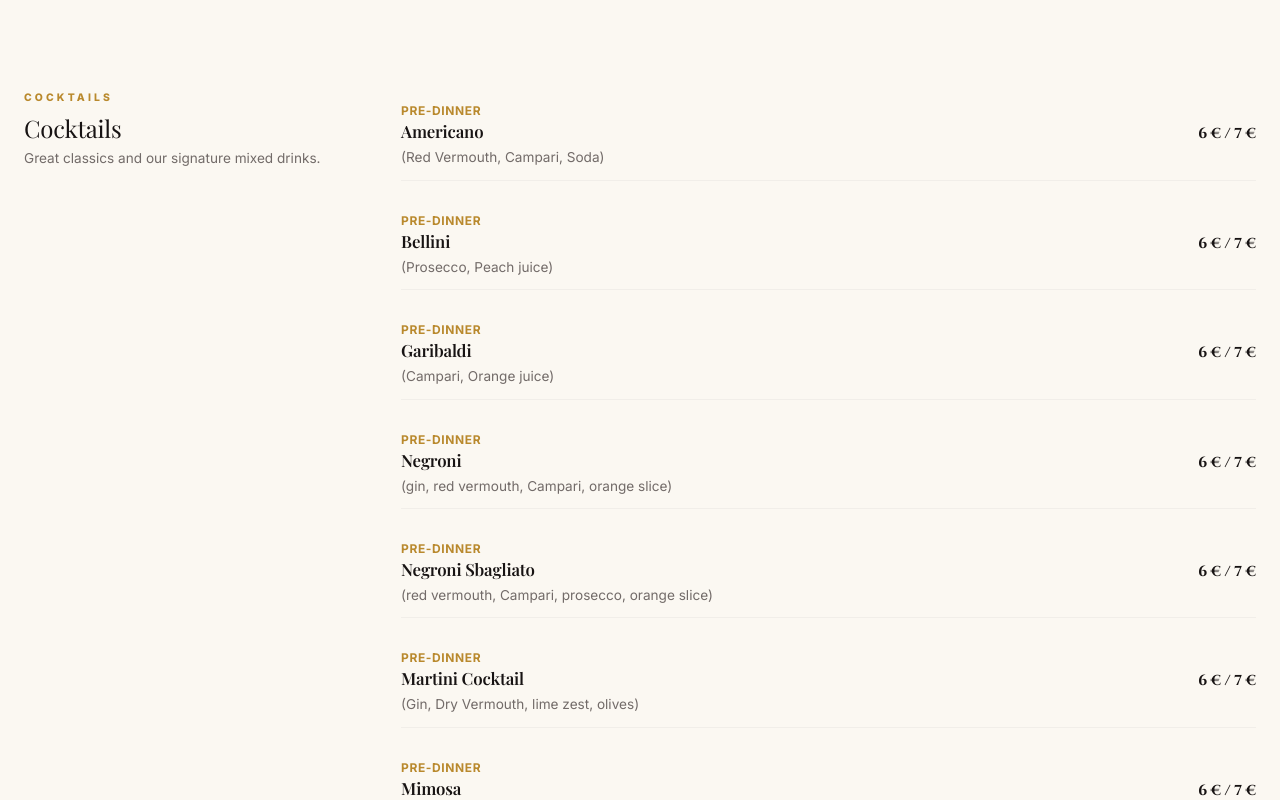
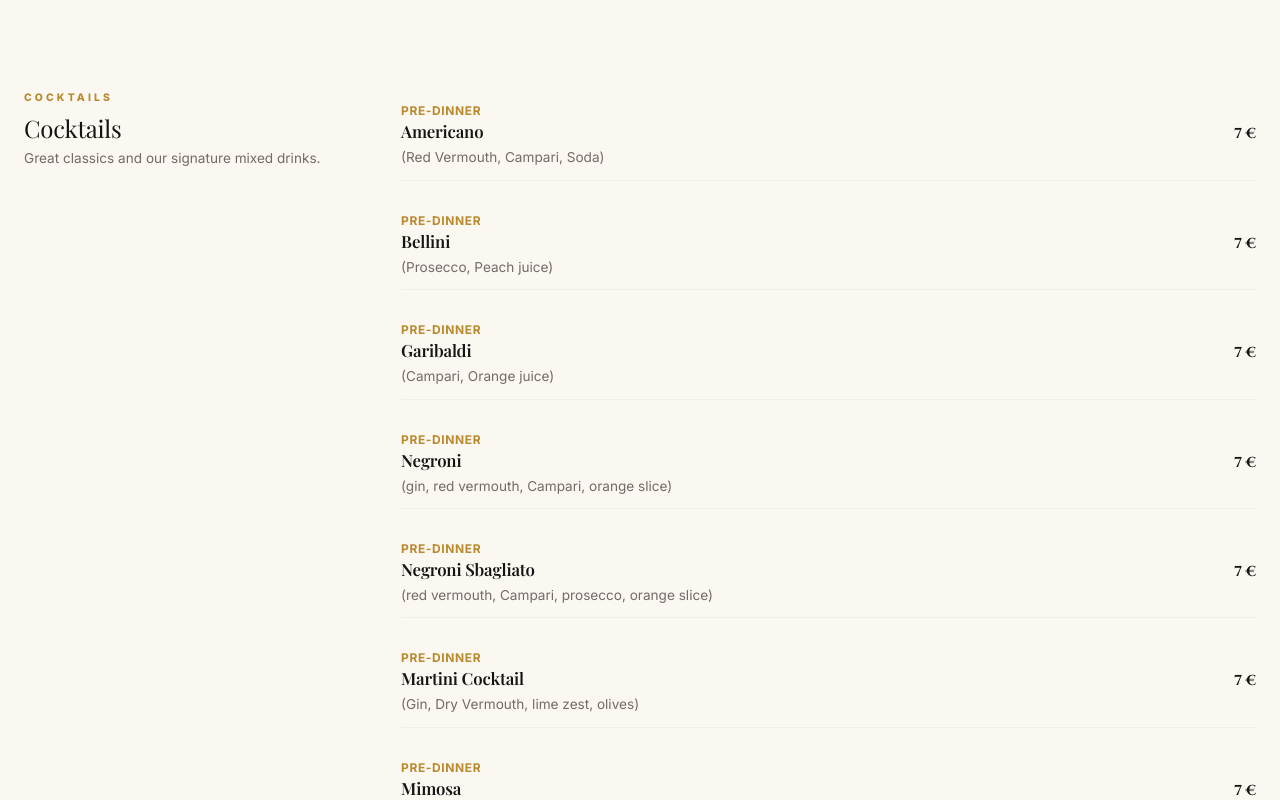
Before and after one commit to davidesciaccaa/AngoloDiVino, a React (Vite) app in the folder frontend/: page / in a window 1280 px wide. Shown: the part 1340-2140 px from the top of the page. Built offline with nearby package versions, Linux system fonts and the light colour scheme; no server answers; a web font is replaced by a local one.

Commit message:
refactor(menu): modify cocktail price

```diff
--- a/frontend/src/App.jsx
+++ b/frontend/src/App.jsx
@@ -49,57 +49,57 @@ const fallbackMenuSections = [
     title: 'Cocktails',
     description: 'I grandi classici e le nostre proposte miscelate.',
     items: [
-      // Pre-Dinner (6/7 euro)
-      { id: 'americano', name: 'Americano', subtitle: 'Pre-Dinner', description: '(Vermouth Rosso, Campari, Soda)', notes: [], price: '6 € / 7 €' },
-      { id: 'bellini', name: 'Bellini', subtitle: 'Pre-Dinner', description: '(Prosecco, Succo di pesca)', notes: [], price: '6 € / 7 €' },
-      { id: 'garibaldi', name: 'Garibaldi', subtitle: 'Pre-Dinner', description: '(Campari, Succo d\'Arancia)', notes: [], price: '6 € / 7 €' },
-      { id: 'negroni', name: 'Negroni', subtitle: 'Pre-Dinner', description: '(gin, Vermouth rosso, Campari, Fetta d\'arancia)', notes: [], price: '6 € / 7 €' },
-      { id: 'negroni_sbagliato', name: 'Negroni Sbagliato', subtitle: 'Pre-Dinner', description: '(Vermouth rosso, Campari, prosecco, Fetta d\'arancia)', notes: [], price: '6 € / 7 €' },
-      { id: 'martini_cocktail', name: 'Martini Cocktail', subtitle: 'Pre-Dinner', description: '(Gin, Vermouth Dry, scorza di lime, olive)', notes: [], price: '6 € / 7 €' },
-      { id: 'mimosa', name: 'Mimosa', subtitle: 'Pre-Dinner', description: '(Prosecco, Succo d\'arancia)', notes: [], price: '6 € / 7 €' },
-      { id: 'kir', name: 'Kir', subtitle: 'Pre-Dinner', description: '(vino bianco fermo, Crème de Cassis)', notes: [], price: '6 € / 7 €' },
-      { id: 'kir_royale', name: 'Kir Royale', subtitle: 'Pre-Dinner', description: '(prosecco, Crème de Cassis)', notes: [], price: '6 € / 7 €' },
-      { id: 'rossini', name: 'Rossini', subtitle: 'Pre-Dinner', description: '(Prosecco, Fragola)', notes: [], price: '6 € / 7 €' },
-      { id: 'aperol_spritz', name: 'Aperol Spritz', subtitle: 'Pre-Dinner', description: '(Prosecco, Aperol, Soda, fetta d\'arancia)', notes: [], price: '6 € / 7 €' },
-      { id: 'campari_spritz', name: 'Campari Spritz', subtitle: 'Pre-Dinner', description: '(Prosecco, Campari, Soda, fetta d\'arancia)', notes: [], price: '6 € / 7 €' },
-      { id: 'manhattan', name: 'Manhattan', subtitle: 'Pre-Dinner', description: '(rye whiskey, vermouth rosso, angostura, ciliegina)', notes: [], price: '6 € / 7 €' },
-      { id: 'dry_manhattan', name: 'Dry Manhattan', subtitle: 'Pre-Dinner', description: '(rye whiskey, vermouth dry, angostura, buccia di limone)', notes: [], price: '6 € / 7 €' },
-      { id: 'perfect_manhattan', name: 'Perfect Manhattan', subtitle: 'Pre-Dinner', description: '(rye whiskey, vermouth rosso, vermouth dry, ciliegina)', notes: [], price: '6 € / 7 €' },
-      { id: 'rob_roy', name: 'Rob Roy', subtitle: 'Pre-Dinner', description: '(Scotch whisky, vermouth rosso, angostura, ciliegina)', notes: [], price: '6 € / 7 €' },
-      { id: 'dry_martini', name: 'Dry Martini', subtitle: 'Pre-Dinner / Martini Cocktails', description: '(gin, vermouth dry, sprizzo di buccia di limone)', notes: [], price: '6 € / 7 €' },
-      { id: 'vodka_martini', name: 'Vodka Martini', subtitle: 'Pre-Dinner / Martini Cocktails', description: '(vodka, vermouth dry, sprizzo di buccia di limone)', notes: [], price: '6 € / 7 €' },
-      { id: 'sweet_martini', name: 'Sweet Martini', subtitle: 'Pre-Dinner / Martini Cocktails', description: '(gin, vermouth rosso, ciliegina)', notes: [], price: '6 € / 7 €' },
-      { id: 'perfect_martini', name: 'Perfect Martini', subtitle: 'Pre-Dinner / Martini Cocktails', description: '(gin, vermouth rosso, vermouth dry, ciliegina)', notes: [], price: '6 € / 7 €' },
+      // Pre-Dinner (7 euro) - Aperol/Campari Spritz (6 euro)
+      { id: 'americano', name: 'Americano', subtitle: 'Pre-Dinner', description: '(Vermouth Rosso, Campari, Soda)', notes: [], price: '7 €' },
+      { id: 'bellini', name: 'Bellini', subtitle: 'Pre-Dinner', description: '(Prosecco, Succo di pesca)', notes: [], price: '7 €' },
+      { id: 'garibaldi', name: 'Garibaldi', subtitle: 'Pre-Dinner', description: '(Campari, Succo d\'Arancia)', notes: [], price: '7 €' },
+      { id: 'negroni', name: 'Negroni', subtitle: 'Pre-Dinner', description: '(gin, Vermouth rosso, Campari, Fetta d\'arancia)', notes: [], price: '7 €' },
+      { id: 'negroni_sbagliato', name: 'Negroni Sbagliato', subtitle: 'Pre-Dinner', description: '(Vermouth rosso, Campari, prosecco, Fetta d\'arancia)', notes: [], price: '7 €' },
+      { id: 'martini_cocktail', name: 'Martini Cocktail', subtitle: 'Pre-Dinner', description: '(Gin, Vermouth Dry, scorza di lime, olive)', notes: [], price: '7 €' },
+      { id: 'mimosa', name: 'Mimosa', subtitle: 'Pre-Dinner', description: '(Prosecco, Succo d\'arancia)', notes: [], price: '7 €' },
+      { id: 'kir', name: 'Kir', subtitle: 'Pre-Dinner', description: '(vino bianco fermo, Crème de Cassis)', notes: [], price: '7 €' },
+      { id: 'kir_royale', name: 'Kir Royale', subtitle: 'Pre-Dinner', description: '(prosecco, Crème de Cassis)', notes: [], price: '7 €' },
+      { id: 'rossini', name: 'Rossini', subtitle: 'Pre-Dinner', description: '(Prosecco, Fragola)', notes: [], price: '7 €' },
+      { id: 'aperol_spritz', name: 'Aperol Spritz', subtitle: 'Pre-Dinner', description: '(Prosecco, Aperol, Soda, fetta d\'arancia)', notes: [], price: '6 €' },
+      { id: 'campari_spritz', name: 'Campari Spritz', subtitle: 'Pre-Dinner', description: '(Prosecco, Campari, Soda, fetta d\'arancia)', notes: [], price: '6 €' },
+      { id: 'manhattan', name: 'Manhattan', subtitle: 'Pre-Dinner', description: '(rye whiskey, vermouth rosso, angostura, ciliegina)', notes: [], price: '7 €' },
+      { id: 'dry_manhattan', name: 'Dry Manhattan', subtitle: 'Pre-Dinner', description: '(rye whiskey, vermouth dry, angostura, buccia di limone)', notes: [], price: '7 €' },
+      { id: 'perfect_manhattan', name: 'Perfect Manhattan', subtitle: 'Pre-Dinner', description: '(rye whiskey, vermouth rosso, vermouth dry, ciliegina)', notes: [], price: '7 €' },
+      { id: 'rob_roy', name: 'Rob Roy', subtitle: 'Pre-Dinner', description: '(Scotch whisky, vermouth rosso, angostura, ciliegina)', notes: [], price: '7 €' },
+      { id: 'dry_martini', name: 'Dry Martini', subtitle: 'Pre-Dinner / Martini Cocktails', description: '(gin, vermouth dry, sprizzo di buccia di limone)', notes: [], price: '7 €' },
+      { id: 'vodka_martini', name: 'Vodka Martini', subtitle: 'Pre-Dinner / Martini Cocktails', description: '(vodka, vermouth dry, sprizzo di buccia di limone)', notes: [], price: '7 €' },
+      { id: 'sweet_martini', name: 'Sweet Martini', subtitle: 'Pre-Dinner / Martini Cocktails', description: '(gin, vermouth rosso, ciliegina)', notes: [], price: '7 €' },
+      { id: 'perfect_martini', name: 'Perfect Martini', subtitle: 'Pre-Dinner / Martini Cocktails', description: '(gin, vermouth rosso, vermouth dry, ciliegina)', notes: [], price: '7 €' },
 
-      // After Dinner (6/7 euro)
-      { id: 'black_russian', name: 'Black Russian', subtitle: 'After Dinner', description: '(Vodka, Kahlua)', notes: [], price: '6 € / 7 €' },
-      { id: 'white_russian', name: 'White Russian', subtitle: 'After Dinner', description: '(Vodka, Kahlua, Crema di latte)', notes: [], price: '6 € / 7 €' },
-      { id: 'cosmopolitan', name: 'Cosmopolitan', subtitle: 'After Dinner', description: '(Vodka, Triple Sec, Cranberry, Limone)', notes: [], price: '6 € / 7 €' },
-      { id: 'daiquiri', name: 'Daiquiri', subtitle: 'After Dinner', description: '(Rum, Succo di limone o lime, Sciroppo di zucchero)', notes: [], price: '6 € / 7 €' },
-      { id: 'french_connection', name: 'French connection', subtitle: 'After Dinner', description: '(Cognac, Disaronno)', notes: [], price: '6 € / 7 €' },
-      { id: 'mexican_passion', name: 'Mexican passion', subtitle: 'After Dinner', description: '(tequila blanco, triple sec, succo di lime, succo di passion fruit, fetta di limone)', notes: [], price: '6 € / 7 €' },
-      { id: 'gin_fizz', name: 'Gin Fizz', subtitle: 'After Dinner', description: '(Gin, Succo di limone, Sciroppo di zucchero, Soda water)', notes: [], price: '6 € / 7 €' },
-      { id: 'godfather', name: 'Godfather', subtitle: 'After Dinner', description: '(Whisky, Disaronno)', notes: [], price: '6 € / 7 €' },
-      { id: 'godmother', name: 'Godmother', subtitle: 'After Dinner', description: '(Vodka, Disaronno)', notes: [], price: '6 € / 7 €' },
-      { id: 'kamikaze', name: 'Kamikaze', subtitle: 'After Dinner', description: '(vodka, triple sec, succo di limone)', notes: [], price: '6 € / 7 €' },
-      { id: 'whitelady', name: 'Whitelady', subtitle: 'After Dinner', description: '(Gin, Triple Sec, Succo di limone)', notes: [], price: '6 € / 7 €' },
-      { id: 'limbo', name: 'Limbo', subtitle: 'After Dinner', description: '(Rum bianco, Creme de banana, Succo d\'arancia)', notes: [], price: '6 € / 7 €' },
-      { id: 'margarita', name: 'Margarita', subtitle: 'After Dinner', description: '(Tequila, Triple Sec, Succo di limone o lime)', notes: [], price: '6 € / 7 €' },
-      { id: 'orgasm', name: 'Orgasm', subtitle: 'After Dinner', description: '(Baileys, Amaretto, Kahlua)', notes: [], price: '6 € / 7 €' },
-      { id: 'melon_ball', name: 'Melon ball', subtitle: 'After Dinner', description: '(Midori, Vodka, Succo d\'arancia)', notes: [], price: '6 € / 7 €' },
-      { id: 'paradise', name: 'Paradise', subtitle: 'After Dinner', description: '(Gin, Apricot brandy, Succo d\'arancia)', notes: [], price: '6 € / 7 €' },
-      { id: 'rusty_nail', name: 'Rusty nail', subtitle: 'After Dinner', description: '(Scotch whisky, Drambuie)', notes: [], price: '6 € / 7 €' },
-      { id: 'sidecar', name: 'Sidecar', subtitle: 'After Dinner', description: '(Cognac, Triple sec o Cointreau, Succo di limone)', notes: [], price: '6 € / 7 €' },
-      { id: 'stinger', name: 'Stinger', subtitle: 'After Dinner', description: '(Brandy, Crema di menta bianca)', notes: [], price: '6 € / 7 €' },
+      // After Dinner (8 euro)
+      { id: 'black_russian', name: 'Black Russian', subtitle: 'After Dinner', description: '(Vodka, Kahlua)', notes: [], price: '8 €' },
+      { id: 'white_russian', name: 'White Russian', subtitle: 'After Dinner', description: '(Vodka, Kahlua, Crema di latte)', notes: [], price: '8 €' },
+      { id: 'cosmopolitan', name: 'Cosmopolitan', subtitle: 'After Dinner', description: '(Vodka, Triple Sec, Cranberry, Limone)', notes: [], price: '8 €' },
+      { id: 'daiquiri', name: 'Daiquiri', subtitle: 'After Dinner', description: '(Rum, Succo di limone o lime, Sciroppo di zucchero)', notes: [], price: '8 €' },
+      { id: 'french_connection', name: 'French connection', subtitle: 'After Dinner', description: '(Cognac, Disaronno)', notes: [], price: '8 €' },
+      { id: 'mexican_passion', name: 'Mexican passion', subtitle: 'After Dinner', description: '(tequila blanco, triple sec, succo di lime, succo di passion fruit, fetta di limone)', notes: [], price: '8 €' },
+      { id: 'gin_fizz', name: 'Gin Fizz', subtitle: 'After Dinner', description: '(Gin, Succo di limone, Sciroppo di zucchero, Soda water)', notes: [], price: '8 €' },
+      { id: 'godfather', name: 'Godfather', subtitle: 'After Dinner', description: '(Whisky, Disaronno)', notes: [], price: '8 €' },
+      { id: 'godmother', name: 'Godmother', subtitle: 'After Dinner', description: '(Vodka, Disaronno)', notes: [], price: '8 €' },
+      { id: 'kamikaze', name: 'Kamikaze', subtitle: 'After Dinner', description: '(vodka, triple sec, succo di limone)', notes: [], price: '8 €' },
+      { id: 'whitelady', name: 'Whitelady', subtitle: 'After Dinner', description: '(Gin, Triple Sec, Succo di limone)', notes: [], price: '8 €' },
+      { id: 'limbo', name: 'Limbo', subtitle: 'After Dinner', description: '(Rum bianco, Creme de banana, Succo d\'arancia)', notes: [], price: '8 €' },
+      { id: 'margarita', name: 'Margarita', subtitle: 'After Dinner', description: '(Tequila, Triple Sec, Succo di limone o lime)', notes: [], price: '8 €' },
+      { id: 'orgasm', name: 'Orgasm', subtitle: 'After Dinner', description: '(Baileys, Amaretto, Kahlua)', notes: [], price: '8 €' },
+      { id: 'melon_ball', name: 'Melon ball', subtitle: 'After Dinner', description: '(Midori, Vodka, Succo d\'arancia)', notes: [], price: '8 €' },
+      { id: 'paradise', name: 'Paradise', subtitle: 'After Dinner', description: '(Gin, Apricot brandy, Succo d\'arancia)', notes: [], price: '8 €' },
+      { id: 'rusty_nail', name: 'Rusty nail', subtitle: 'After Dinner', description: '(Scotch whisky, Drambuie)', notes: [], price: '8 €' },
+      { id: 'sidecar', name: 'Sidecar', subtitle: 'After Dinner', description: '(Cognac, Triple sec o Cointreau, Succo di limone)', notes: [], price: '8 €' },
+      { id: 'stinger', name: 'Stinger', subtitle: 'After Dinner', description: '(Brandy, Crema di menta bianca)', notes: [], price: '8 €' },
 
-      // Long Drinks (6 euro)
-      { id: 'cuba_libre', name: 'Cuba Libre', subtitle: 'Long Drinks', description: '(Rum, Coca cola, Succo di lime)', notes: [], price: '6 €' },
-      { id: 'lynchburg_lemonade', name: 'Lynchburg lemonade', subtitle: 'Long Drinks', description: '(jack Daniel\'s, triple sec, succo di limone, sprite)', notes: [], price: '6 €' },
-      { id: 'pina_colada', name: 'Pina colada', subtitle: 'Long Drinks', description: '(Rum, Crema di cocco, Ananas)', notes: [], price: '6 €' },
-      { id: 'pina_colada_varianti', name: 'Varianti di Pina Colada', subtitle: 'Long Drinks', description: '', notes: [], price: '6 €' },
-      { id: 'screwdriver', name: 'Screwdriver', subtitle: 'Long Drinks', description: '(Vodka, Succo d\'arancia)', notes: [], price: '6 €' },
-      { id: 'sex_on_the_beach', name: 'Sex on the beach', subtitle: 'Long Drinks', description: '(vodka, liquore di pesca, succo d\'arancia, succo di cranberry)', notes: [], price: '6 €' },
-      { id: 'tequila_sunrise', name: 'Tequila sunrise', subtitle: 'Long Drinks', description: '(Tequila, Succo d\'arancia, Granatina)', notes: [], price: '6 €' },
+      // Long Drinks (8 euro)
+      { id: 'cuba_libre', name: 'Cuba Libre', subtitle: 'Long Drinks', description: '(Rum, Coca cola, Succo di lime)', notes: [], price: '8 €' },
+      { id: 'lynchburg_lemonade', name: 'Lynchburg lemonade', subtitle: 'Long Drinks', description: '(jack Daniel\'s, triple sec, succo di limone, sprite)', notes: [], price: '8 €' },
+      { id: 'pina_colada', name: 'Pina colada', subtitle: 'Long Drinks', description: '(Rum, Crema di cocco, Ananas)', notes: [], price: '8 €' },
+      { id: 'pina_colada_varianti', name: 'Varianti di Pina Colada', subtitle: 'Long Drinks', description: '', notes: [], price: '8 €' },
+      { id: 'screwdriver', name: 'Screwdriver', subtitle: 'Long Drinks', description: '(Vodka, Succo d\'arancia)', notes: [], price: '8 €' },
+      { id: 'sex_on_the_beach', name: 'Sex on the beach', subtitle: 'Long Drinks', description: '(vodka, liquore di pesca, succo d\'arancia, succo di cranberry)', notes: [], price: '8 €' },
+      { id: 'tequila_sunrise', name: 'Tequila sunrise', subtitle: 'Long Drinks', description: '(Tequila, Succo d\'arancia, Granatina)', notes: [], price: '8 €' },
 
       // Iced Tea (6/7 euro)
       { id: 'long_island_iced_tea', name: 'Long Island Ice tea', subtitle: 'Iced Tea', description: '(Vodka, Gin, Rum, Triple Sec, Sweet & Sour, Top of Coke)', notes: [], price: '6 € / 7 €' },
@@ -108,16 +108,16 @@ const fallbackMenuSections = [
       { id: 'italian_iced_tea', name: 'Italian ice tea', subtitle: 'Iced Tea', description: '(Vodka, Gin, Rum, Amaretto, Sweet & Sour, Lemonsoda)', notes: [], price: '6 € / 7 €' },
       { id: 'california_iced_tea', name: 'California ice tea', subtitle: 'Iced Tea', description: '(Vodka, Gin, Rum, Triple Sec, Sweet & Sour, Succo d\'arancia)', notes: [], price: '6 € / 7 €' },
 
-      // Pestati e Frozen (6/7 euro)
-      { id: 'caipirinha', name: 'Caipirinha', subtitle: 'Pestati e Frozen', description: '(Cachaca, Lime, Zucchero di canna)', notes: [], price: '6 € / 7 €' },
-      { id: 'caipiroska', name: 'Caipiroska', subtitle: 'Pestati e Frozen', description: '(Vodka, Lime, Zucchero di canna)', notes: [], price: '6 € / 7 €' },
-      { id: 'strawberry_caipiroska', name: 'Strawberry caipiroska', subtitle: 'Pestati e Frozen', description: '(Vodka, Lime, Zucchero di canna, Fragola)', notes: [], price: '6 € / 7 €' },
-      { id: 'caipirissima', name: 'Caipirissima', subtitle: 'Pestati e Frozen', description: '(Rum, Lime, Zucchero di canna)', notes: [], price: '6 € / 7 €' },
-      { id: 'caipiriteqa', name: 'Caipiriteqa', subtitle: 'Pestati e Frozen', description: '(Tequila, Lime, Zucchero di canna)', notes: [], price: '6 € / 7 €' },
-      { id: 'mojito', name: 'Mojito', subtitle: 'Pestati e Frozen', description: '(Rum, Lime, Foglie di menta, Watersoda)', notes: [], price: '6 € / 7 €' },
-      { id: 'frozen_slammer', name: 'Frozen slammer', subtitle: 'Pestati e Frozen', description: '(Southern comfort, Disaronno, Fragola, Sciroppo e frutta)', notes: [], price: '6 € / 7 €' },
-      { id: 'frozen_daiquiri', name: 'Frozen daiquiri', subtitle: 'Pestati e Frozen', description: '(Rum, Fragola, Banana, Ananas, ecc, Sweet & Sour)', notes: [], price: '6 € / 7 €' },
-      { id: 'frozen_margarita', name: 'Frozen margarita', subtitle: 'Pestati e Frozen', description: '(Tequila, Fragola, Banana, Ananas, ecc, Sweet & Sour)', notes: [], price: '6 € / 7 €' },
+      // Pestati e Frozen (8 euro)
+      { id: 'caipirinha', name: 'Caipirinha', subtitle: 'Pestati e Frozen', description: '(Cachaca, Lime, Zucchero di canna)', notes: [], price: '8 €' },
+      { id: 'caipiroska', name: 'Caipiroska', subtitle: 'Pestati e Frozen', description: '(Vodka, Lime, Zucchero di canna)', notes: [], price: '8 €' },
+      { id: 'strawberry_caipiroska', name: 'Strawberry caipiroska', subtitle: 'Pestati e Frozen', description: '(Vodka, Lime, Zucchero di canna, Fragola)', notes: [], price: '8 €' },
+      { id: 'caipirissima', name: 'Caipirissima', subtitle: 'Pestati e Frozen', description: '(Rum, Lime, Zucchero di canna)', notes: [], price: '8 €' },
+      { id: 'caipiriteqa', name: 'Caipiriteqa', subtitle: 'Pestati e Frozen', description: '(Tequila, Lime, Zucchero di canna)', notes: [], price: '8 €' },
+      { id: 'mojito', name: 'Mojito', subtitle: 'Pestati e Frozen', description: '(Rum, Lime, Foglie di menta, Watersoda)', notes: [], price: '8 €' },
+      { id: 'frozen_slammer', name: 'Frozen slammer', subtitle: 'Pestati e Frozen', description: '(Southern comfort, Disaronno, Fragola, Sciroppo e frutta)', notes: [], price: '8 €' },
+      { id: 'frozen_daiquiri', name: 'Frozen daiquiri', subtitle: 'Pestati e Frozen', description: '(Rum, Fragola, Banana, Ananas, ecc, Sweet & Sour)', notes: [], price: '8 €' },
+      { id: 'frozen_margarita', name: 'Frozen margarita', subtitle: 'Pestati e Frozen', description: '(Tequila, Fragola, Banana, Ananas, ecc, Sweet & Sour)', notes: [], price: '8 €' },
 
       // Soft drink (analcolici, 5 euro)
       { id: 'virgin_colada', name: 'Virgin colada', subtitle: 'Soft drink', description: '(Latte di cocco o Pina colada mix, Succo d\'arancia)', notes: [], price: '5 €' },
```
Also changed, not shown: 1 other file (tests, documents, lock files or other folders).
